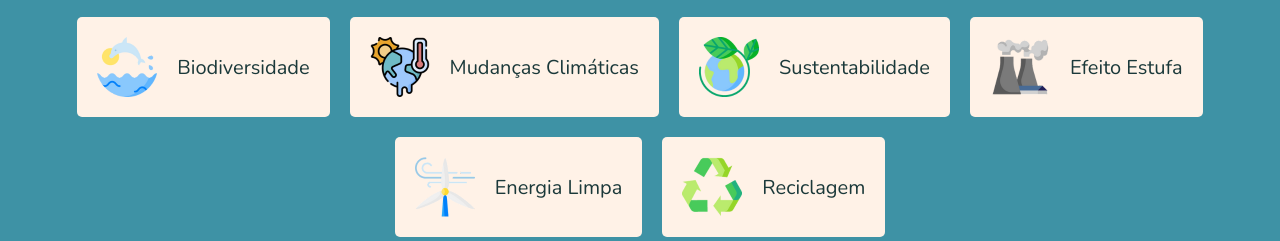
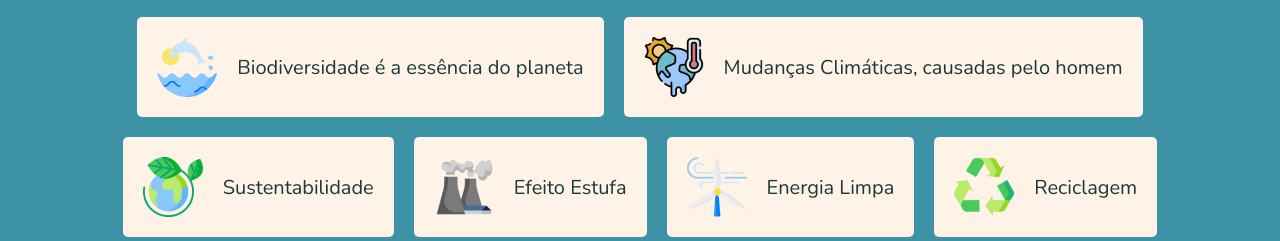
Before and after one commit to mariajulia4-lab/EcoNews, a plain HTML site: page index.html in a window 1280 px wide. Shown: the part 559-800 px from the top of the page. Drawn offline with nearby package versions, Linux system fonts and the light colour scheme.

Commit message:
Nova versão do site - botao biodiversidade e mudanças climaticas alterada

```diff
--- a/index.html
+++ b/index.html
@@ -20,7 +20,7 @@
                     <a href="biodiversidade.html">
                       <div class="caixa">
                         <img class="ilustracao" src="img/icon-b.png" alt="">
-                        <h6>Biodiversidade</h6>
+                        <h6>Biodiversidade </h6>
                       </div>
                     </a>
                   </li>
@@ -85,13 +85,13 @@
                 <a href="biodiversidade.html">
                     <div class="caixa">
                         <img class="ilustracao" src="img/icon-b.png" alt="">
-                        <h6>Biodiversidade</h6>
+                        <h6>Biodiversidade é a essência do planeta</h6>
                     </div>
                 </a>
                 <a href="mudancas-climaticas.html">
                   <div class="caixa">
                       <img class="ilustracao" src="img/icon-mc.png" alt="">
-                      <h6>Mudanças Climáticas</h6>
+                      <h6>Mudanças Climáticas, causadas pelo homem</h6>
                   </div>
               </a>
               <a href="sustentabilidade.html">
```
